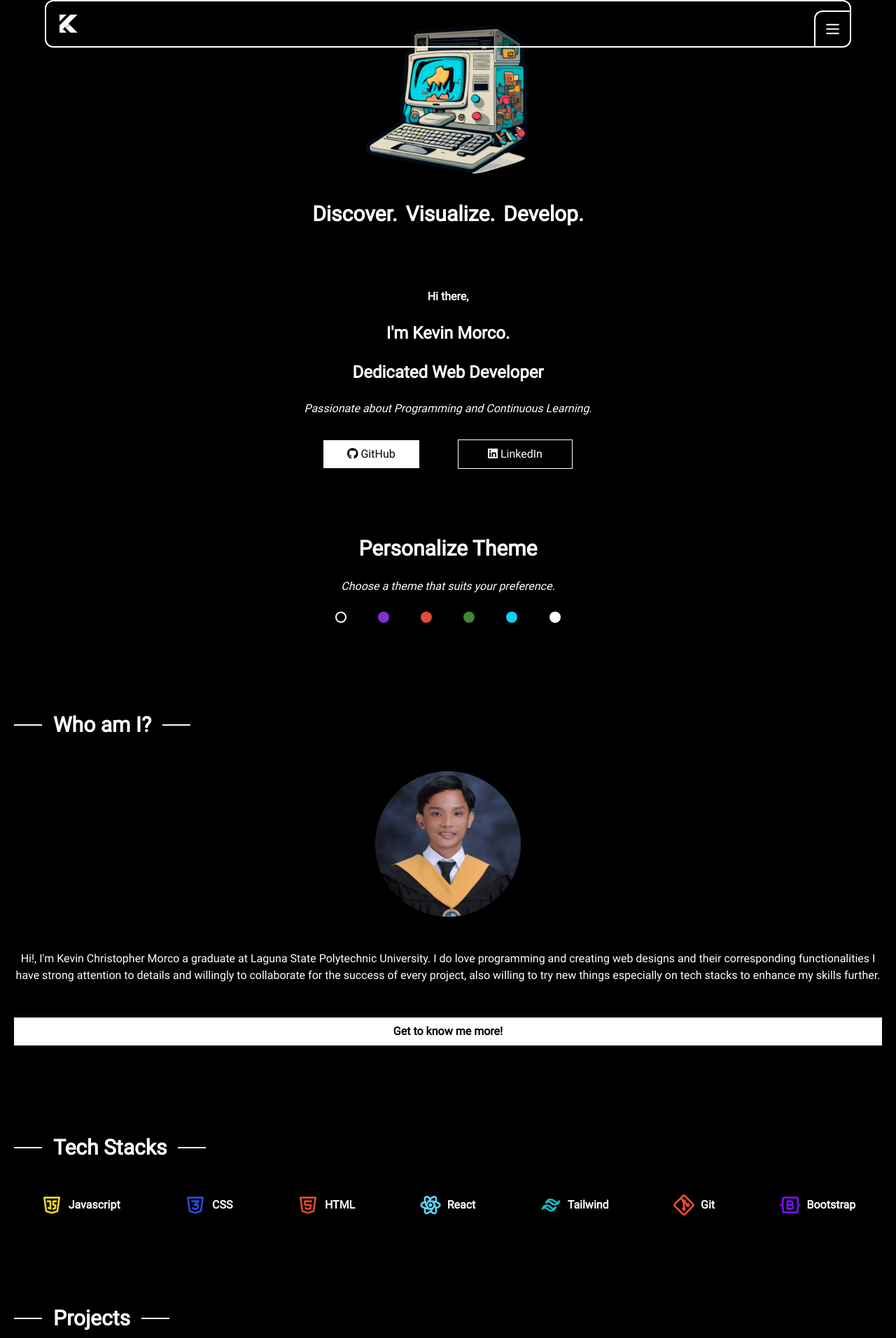
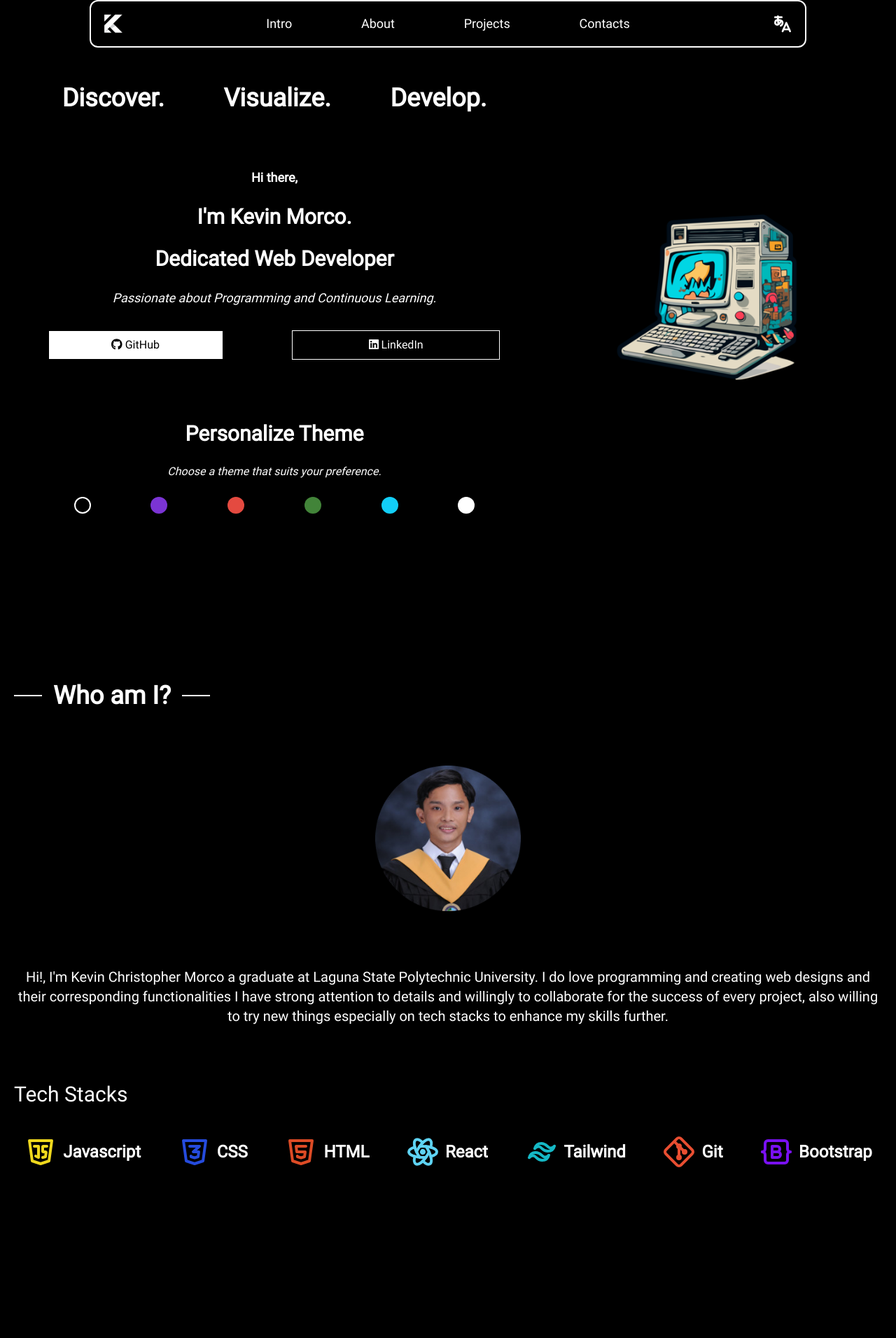
Before and after one commit to KevinChristopherMorco/heyitskevin, a React (Create React App) app: page / in a window 1280 px wide. Shown: the top 1912 px of the page at 70% size. Built offline with nearby package versions, Linux system fonts and the light colour scheme.

Commit message:
added responsiveness for tablets

```diff
--- a/src/App.js
+++ b/src/App.js
@@ -25,13 +25,13 @@ function App() {
   return (
     <>
       <Header setActive={menuState} />
-      <div className="px-5 flex flex-col gap-y-32">
+      <div className="px-5 flex flex-col gap-y-60">
         <Hero />
         <About />
-        <Skills />
         <ProjectContainer />
       </div>
       <Footer />
+
       <Hamburger isActive={isActive} setActive={menuState} />
     </>
   );
--- a/src/components/About.jsx
+++ b/src/components/About.jsx
@@ -1,26 +1,82 @@
 import React from "react";
 import author from "../images/author/grad-pic.png";
 
+import {
+  IconBrandBootstrap,
+  IconBrandCss3,
+  IconBrandGit,
+  IconBrandHtml5,
+  IconBrandJavascript,
+  IconBrandReact,
+  IconBrandTailwind,
+} from "@tabler/icons-react";
+
 const About = () => {
   return (
-    <section className="flex flex-col gap-y-12" id="about">
+    <section className="flex flex-col gap-y-20" id="about">
       <div className="flex items-center gap-x-4">
         <div className="w-10 border-t-2 border-[var(--color-accent)]"></div>
-        <p className="text-3xl font-bold">Who am I? </p>
+        <p className="text-3xl font-bold md:text-4xl">Who am I? </p>
         <div className="w-10 border-t-2 border-[var(--color-accent)]"></div>
       </div>
-      <img src={author} alt="author" className="w-52 h-52 m-auto" />
-      <p className="text-center">
-        Hi!, I'm Kevin Christopher Morco a graduate at Laguna State Polytechnic
-        University. I do love programming and creating web designs and their
-        corresponding functionalities I have strong attention to details and
-        willingly to collaborate for the success of every project, also willing
-        to try new things especially on tech stacks to enhance my skills
-        further.
-      </p>
-      <button className="p-2 bg-[var(--color-accent)] text-[var(--color-text-accent)] text-center font-bold">
-        Get to know me more!
-      </button>
+      <div className="flex flex-col gap-y-20">
+        <img src={author} alt="author" className="w-52 h-52 m-auto" />
+        <p className="text-center md:text-xl">
+          Hi!, I'm Kevin Christopher Morco a graduate at Laguna State
+          Polytechnic University. I do love programming and creating web designs
+          and their corresponding functionalities I have strong attention to
+          details and willingly to collaborate for the success of every project,
+          also willing to try new things especially on tech stacks to enhance my
+          skills further.
+        </p>
+      </div>
+      <div className="flex flex-col gap-y-10">
+        <p className="text-3xl">Tech Stacks </p>
+        <ul className="flex flex-wrap justify-around items-center gap-y-10 text-base font-semibold md:text-2xl md:gap-x-6">
+          <li className="flex items-center gap-x-2">
+            <span className="text-js">
+              <IconBrandJavascript className="md:w-12 md:h-12" />
+            </span>
+            Javascript
+          </li>
+          <li className="flex items-center gap-x-2">
+            <span className="text-css">
+              <IconBrandCss3 className="md:w-12 md:h-12" />
+            </span>
+            CSS
+          </li>
+          <li className="flex items-center gap-x-2">
+            <span className="text-html">
+              <IconBrandHtml5 className="md:w-12 md:h-12" />
+            </span>
+            HTML
+          </li>
+          <li className="flex items-center gap-x-2">
+            <span className="text-react">
+              <IconBrandReact className="md:w-12 md:h-12" />
+            </span>
+            React
+          </li>
+          <li className="flex items-center gap-x-2">
+            <span className="text-tailwind">
+              <IconBrandTailwind className="md:w-12 md:h-12" />
+            </span>
+            Tailwind
+          </li>
+          <li className="flex items-center gap-x-2">
+            <span className="text-git">
+              <IconBrandGit className="md:w-12 md:h-12" />
+            </span>
+            Git
+          </li>
+          <li className="flex items-center gap-x-2">
+            <span className="text-bootstrap">
+              <IconBrandBootstrap className="md:w-12 md:h-12" />
+            </span>
+            Bootstrap
+          </li>
+        </ul>
+      </div>
     </section>
   );
 };
--- a/src/components/Card.jsx
+++ b/src/components/Card.jsx
@@ -19,8 +19,8 @@ const Card = ({
   projectStack,
 }) => {
   return (
-    <div className="min-h-96 flex flex-col justify-between gap-y-6 bg-[var(--color-secondary)] rounded-lg">
-      <div className="h-72">
+    <div className="min-h-96 flex flex-col justify-between gap-y-6 bg-[var(--color-secondary)] rounded-lg md:w-[45%]">
+      <div className="h-72 md:h-52">
         <img
           src={require(`../images/project-card/${image}`)}
           alt="image"
@@ -29,13 +29,13 @@ const Card = ({
       </div>
       <div className="p-4 flex flex-col gap-y-8">
         <div className="text-center">
-          <div className="flex flex-col gap-y-2">
-            <p className="text-xl font-semibold">{title}</p>
-            <p className="text-sm">{subTitle}</p>
+          <div className="flex flex-col gap-y-4">
+            <p className="text-xl font-semibold md:text-2xl">{title}</p>
+            <p className="text-sm md:text-base">{subTitle}</p>
           </div>
         </div>
         <div className="text-center">
-          <p>{description}</p>
+          <p className="text-base md:text-xl">{description}</p>
         </div>
         <ul className="flex flex-wrap justify-around gap-y-6">
           {projectStack.map((stack, index) => {
@@ -43,31 +43,31 @@ const Card = ({
               case "javascript":
                 return (
                   <li key={index} className="text-js">
-                    <IconBrandJavascript size={40} />
+                    <IconBrandJavascript className="w-10 h-10" />
                   </li>
                 );
               case "css":
                 return (
                   <li key={index} className="text-css">
-                    <IconBrandCss3 size={40} />
+                    <IconBrandCss3 className="w-10 h-10" />
                   </li>
                 );
               case "html":
                 return (
                   <li key={index} className="text-html">
-                    <IconBrandHtml5 size={40} />
+                    <IconBrandHtml5 className="w-10 h-10" />
                   </li>
                 );
               case "react":
                 return (
                   <li key={index} className="text-react">
-                    <IconBrandReact size={40} />
+                    <IconBrandReact className="w-10 h-10" />
                   </li>
                 );
               case "tailwind":
                 return (
                   <li key={index} className="text-tailwind">
-                    <IconBrandTailwind size={40} />
+                    <IconBrandTailwind className="w-10 h-10" />
                   </li>
                 );
               default:
--- a/src/components/Containers/ProjectContainer.jsx
+++ b/src/components/Containers/ProjectContainer.jsx
@@ -7,10 +7,10 @@ const ProjectContainer = () => {
     <section className="flex flex-col gap-y-12" id="projects">
       <div className="flex items-center gap-x-4">
         <div className="w-10 border-t-2 border-[var(--color-accent)]"></div>
-        <p className="text-3xl font-bold">Projects </p>
+        <p className="text-3xl font-bold md:text-4xl">Projects </p>
         <div className="w-10 border-t-2 border-[var(--color-accent)]"></div>
       </div>{" "}
-      <div className="flex flex-col gap-y-20">
+      <div className="flex flex-col gap-y-20 md:flex-row flex-wrap md:justify-around">
         {project.map((project, index) => {
           return (
             <Card
--- a/src/components/Footer.jsx
+++ b/src/components/Footer.jsx
@@ -31,13 +31,13 @@ const Footer = () => {
   }, 1000);
 
   return (
-    <footer className="py-5 px-4 flex flex-col gap-y-10 text-3xl" id="contacts">
+    <footer className="py-5 px-4 flex flex-col gap-y-10" id="contacts">
       <div className="flex items-center gap-x-4">
         <div className="w-10 border-t-2 border-[var(--color-accent)]"></div>
-        <p className="text-3xl font-bold">Connect </p>
+        <p className="text-3xl font-bold md:text-4xl">Connect </p>
         <div className="w-10 border-t-2 border-[var(--color-accent)]"></div>
       </div>
-      <div className="mb-10">
+      <div className="mb-10 text-3xl md:text-5xl">
         <p>Hey there!</p>
         <p>
           Got a question, or just want to <span>say hi?</span>
@@ -49,8 +49,8 @@ const Footer = () => {
       </div>
       <div className="flex flex-col gap-y-10">
         <div className="flex flex-col gap-y-8">
-          <p className="text-xl font-bold">Join me at Codewars!</p>
-          <p className="text-lg">
+          <p className="text-xl font-bold md:text-3xl">Join me at Codewars!</p>
+          <p className="text-lg md:text-xl">
             Here, you’ll find a collection of my coding adventures and
             problem-solving quests. Usually I spend an hour everyday on cracking
             code challenges to test my problem solving skill, I've only started
@@ -66,8 +66,10 @@ const Footer = () => {
           </p>
         </div>
         <div className="flex flex-col gap-y-8">
-          <p className="text-xl font-bold">Journey at Frontend Mentor</p>
-          <p className="text-lg">
+          <p className="text-xl font-bold md:text-3xl">
+            Journey at Frontend Mentor
+          </p>
+          <p className="text-lg md:text-xl">
             This is where I’ve honed my front-end skills and tackled some
             exciting design challenges. Each project here is a piece of my
             journey into creating clean, user-friendly interfaces.
@@ -75,16 +77,19 @@ const Footer = () => {
         </div>
       </div>
       <div className="flex flex-col gap-y-2 text-base text-center">
-        <p className="italic">
+        <p className="text-base italic md:text-lg">
           "The greatest virtue of man is perhaps curiosity"
         </p>
-        <p className="font-bold">Anatole France</p>
+        <p className="text-base font-bold md:text-lg">Anatole France</p>
       </div>
       <div className="flex flex-col gap-y-2 text-[var(--color-footer)]">
         <ul className="flex justify-center gap-x-8 text-3xl">
           <li className="py-2">
             <a href="https://github.com/KevinChristopherMorco" target="_blank">
-              <FontAwesomeIcon icon={faGithub} />
+              <FontAwesomeIcon
+                icon={faGithub}
+                className="w-6 h-6 md:w-8 md:h-8"
+              />
             </a>
           </li>
           <li className="py-2">
@@ -92,25 +97,34 @@ const Footer = () => {
               href="https://www.linkedin.com/in/kevin-christopher-morco-a9a361289/"
               target="__blank"
             >
-              <FontAwesomeIcon icon={faLinkedin} />
+              <FontAwesomeIcon
+                icon={faLinkedin}
+                className="w-6 h-6 md:w-8 md:h-8"
+              />
             </a>
           </li>
           <li className="py-2">
             <a href="https://discordapp.com/users/kevinnnn02" target="_blank">
-              <FontAwesomeIcon icon={faDiscord} />
+              <FontAwesomeIcon
+                icon={faDiscord}
+                className="w-6 h-6 md:w-8 md:h-8"
+              />
             </a>
           </li>
           <li className="py-2">
             <a href="https://www.facebook.com/kevin.morco.5/" target="_blank">
-              <FontAwesomeIcon icon={faFacebookMessenger} />
+              <FontAwesomeIcon
+                icon={faFacebookMessenger}
+                className="w-6 h-6 md:w-8 md:h-8"
+              />
             </a>
           </li>
         </ul>
-        <p className="text-base text-center">
+        <p className="text-base text-center md:text-lg">
           Developed and Styled by Kevin Morco
         </p>
-        <div className="flex justify-center items-center text-sm gap-x-4 ">
-          <IconCopyright size={20} />
+        <div className="flex justify-center items-center text-sm gap-x-4 md:text-base">
+          <IconCopyright className="md:w-6 md:h-6" />
           {localTime}
         </div>
       </div>
--- a/src/components/Hamburger.jsx
+++ b/src/components/Hamburger.jsx
@@ -29,9 +29,6 @@ const Hamburger = ({ isActive, setActive }) => {
           <a href="#about" onClick={() => setActive(false)}>
             About
           </a>
-          <a href="#skills" onClick={() => setActive(false)}>
-            Tech Stacks
-          </a>
           <a href="#projects" onClick={() => setActive(false)}>
             Projects
           </a>
--- a/src/components/Header.jsx
+++ b/src/components/Header.jsx
@@ -1,14 +1,13 @@
 import React from "react";
-import { FontAwesomeIcon } from "@fortawesome/react-fontawesome";
-import { faBars } from "@fortawesome/free-solid-svg-icons";
-import { IconMenu2 } from "@tabler/icons-react";
+import { IconMenu2, IconLanguageHiragana } from "@tabler/icons-react";
 
 import logo from "../images/logo/logo.png";
 
 const Header = ({ setActive }) => {
   return (
-    <header className="fixed w-[90%] left-1/2 -translate-x-1/2">
-      <nav className="flex justify-between items-stretch bg-[var(--color-header)] text-accent border-2 border-[var(--color-accent)] rounded-xl">
+    <header className="fixed w-[90%] left-1/2 -translate-x-1/2 md:w-[80%]">
+      <nav className="bg-[var(--color-header)] text-accent border-2 border-[var(--color-accent)] rounded-xl">
+        <div className="flex justify-between items-stretch md:hidden">
           <div className="m-4">
             <img src={logo} className="h-8 w-8" />
           </div>
@@ -20,6 +19,22 @@ const Header = ({ setActive }) => {
               <IconMenu2 size={25} />
             </button>
           </div>
+        </div>
+
+        <div className="hidden md:flex md:justify-between md:items-center">
+          <div className="m-4">
+            <img src={logo} className="h-8 w-8" />
+          </div>
+          <div className="w-3/4 px-6 flex justify-evenly text-lg">
+            <a href="#intro">Intro</a>
+            <a href="#about">About</a>
+            <a href="#projects">Projects</a>
+            <a href="#contacts">Contacts</a>
+          </div>
+          <div className="m-4">
+            <IconLanguageHiragana className="w-8 h-8" />
+          </div>
+        </div>
       </nav>
     </header>
   );
--- a/src/components/Hero.jsx
+++ b/src/components/Hero.jsx
@@ -21,21 +21,30 @@ const Hero = () => {
   }, [theme]);
 
   return (
-    <section className="flex flex-col items-center" id="intro">
-      <div>
-        <img src={computer} alt="Computer" className="w-72 h-72" />
+    <section
+      className="mt-[15vh] flex flex-col items-center md:flex-row-reverse md:justify-between"
+      id="intro"
+    >
+      <div className="flex justify-center md:basis-[40%]">
+        <img
+          src={computer}
+          alt="Computer"
+          className="w-72 h-72 md:w-80 md:h-80"
+        />
       </div>
-      <div className="flex flex-col gap-y-8">
-        <div className="flex flex-wrap justify-evenly items-center gap-y-6 text-3xl text-center font-bold">
+      <div className="flex flex-col gap-y-20 md:basis-[60%]">
+        <div className="flex flex-wrap justify-evenly items-center gap-y-6 text-3xl text-center font-bold md:text-4xl md:gap-x-4">
           <p>Discover.</p>
           <p>Visualize.</p>
           <p>Develop.</p>
         </div>
-        <div className="my-14 flex flex-col gap-y-6 text-center">
-          <p className="text-small font-bold">Hi there,</p>
-          <p className="text-2xl font-bold">I'm Kevin Morco.</p>
-          <p className="text-2xl font-bold">Dedicated Web Developer</p>
-          <div className="italic">
+        <div className="flex flex-col gap-y-6 text-center">
+          <p className="text-small font-bold md:text-lg">Hi there,</p>
+          <p className="text-2xl font-bold md:text-3xl">I'm Kevin Morco.</p>
+          <p className="text-2xl font-bold md:text-3xl">
+            Dedicated Web Developer
+          </p>
+          <div className="italic md:text-lg">
             <p>Passionate about Programming and Continuous Learning.</p>
           </div>
           <div className="my-2 flex justify-around items-center">
@@ -63,27 +72,27 @@ const Hero = () => {
           </p>
           <div className="flex justify-evenly">
             <div
-              className="w-4 h-4 bg-[#000] rounded-full border-2 border-accent"
+              className="w-4 h-4 bg-[#000] rounded-full border-2 border-accent md:w-6 md:h-6"
               onClick={() => setTheme("classicBlackAndWhite")}
             ></div>
             <div
-              className="w-4 h-4 bg-[#7b34d4] rounded-full"
+              className="w-4 h-4 bg-[#7b34d4] rounded-full md:w-6 md:h-6"
               onClick={() => setTheme("twilightBliss")}
             ></div>
             <div
-              className="w-4 h-4 bg-[#e44a40] rounded-full"
+              className="w-4 h-4 bg-[#e44a40] rounded-full md:w-6 md:h-6"
               onClick={() => setTheme("bloodMoon")}
             ></div>
             <div
-              className="w-4 h-4 bg-[#428439] rounded-full"
+              className="w-4 h-4 bg-[#428439] rounded-full md:w-6 md:h-6"
               onClick={() => setTheme("rainforestExplore")}
             ></div>
             <div
-              className="w-4 h-4 bg-[#12CEF7] rounded-full"
+              className="w-4 h-4 bg-[#12CEF7] rounded-full md:w-6 md:h-6"
               onClick={() => setTheme("blessedAqua")}
             ></div>
             <div
-              className="w-4 h-4 bg-[#fff] rounded-full"
+              className="w-4 h-4 bg-[#fff] rounded-full md:w-6 md:h-6"
               onClick={() => setTheme("classicWhiteAndBlack")}
             ></div>
           </div>
--- a/src/components/Skills.jsx
+++ b/src/components/Skills.jsx
@@ -10,59 +10,7 @@ import {
 } from "@tabler/icons-react";
 
 const Skills = () => {
-  return (
-    <section className="flex flex-col gap-y-12" id="skills">
-      <div className="flex items-center gap-x-4">
-        <div className="w-10 border-t-2 border-[var(--color-accent)]"></div>
-        <p className="text-3xl font-bold">Tech Stacks </p>
-        <div className="w-10 border-t-2 border-[var(--color-accent)]"></div>
-      </div>
-      <ul className="flex flex-wrap justify-around items-center gap-x-4 gap-y-10 text-medium font-semibold">
-        <li className="flex items-center gap-x-2">
-          <span className="text-js">
-            <IconBrandJavascript size={32} />
-          </span>
-          Javascript
-        </li>
-        <li className="flex items-center gap-x-2">
-          <span className="text-css">
-            <IconBrandCss3 size={32} />
-          </span>
-          CSS
-        </li>
-        <li className="flex items-center gap-x-2">
-          <span className="text-html">
-            <IconBrandHtml5 size={32} />
-          </span>
-          HTML
-        </li>
-        <li className="flex items-center gap-x-2">
-          <span className="text-react">
-            <IconBrandReact size={32} />
-          </span>
-          React
-        </li>
-        <li className="flex items-center gap-x-2">
-          <span className="text-tailwind">
-            <IconBrandTailwind size={32} />
-          </span>
-          Tailwind
-        </li>
-        <li className="flex items-center gap-x-2">
-          <span className="text-git">
-            <IconBrandGit size={32} />
-          </span>
-          Git
-        </li>
-        <li className="flex items-center gap-x-2">
-          <span className="text-bootstrap">
-            <IconBrandBootstrap size={32} />
-          </span>
-          Bootstrap
-        </li>
-      </ul>
-    </section>
-  );
+  return <section className="flex flex-col gap-y-12" id="skills"></section>;
 };
 
 export default Skills;
```
Lines whose indentation alone changed are shown as unchanged.
